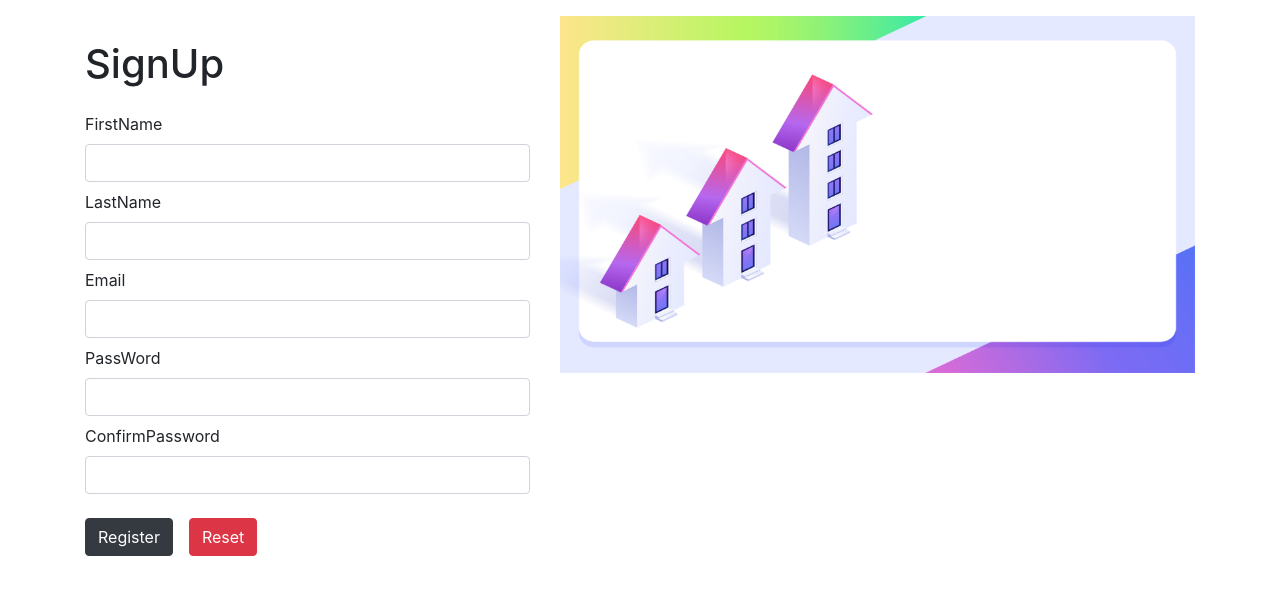
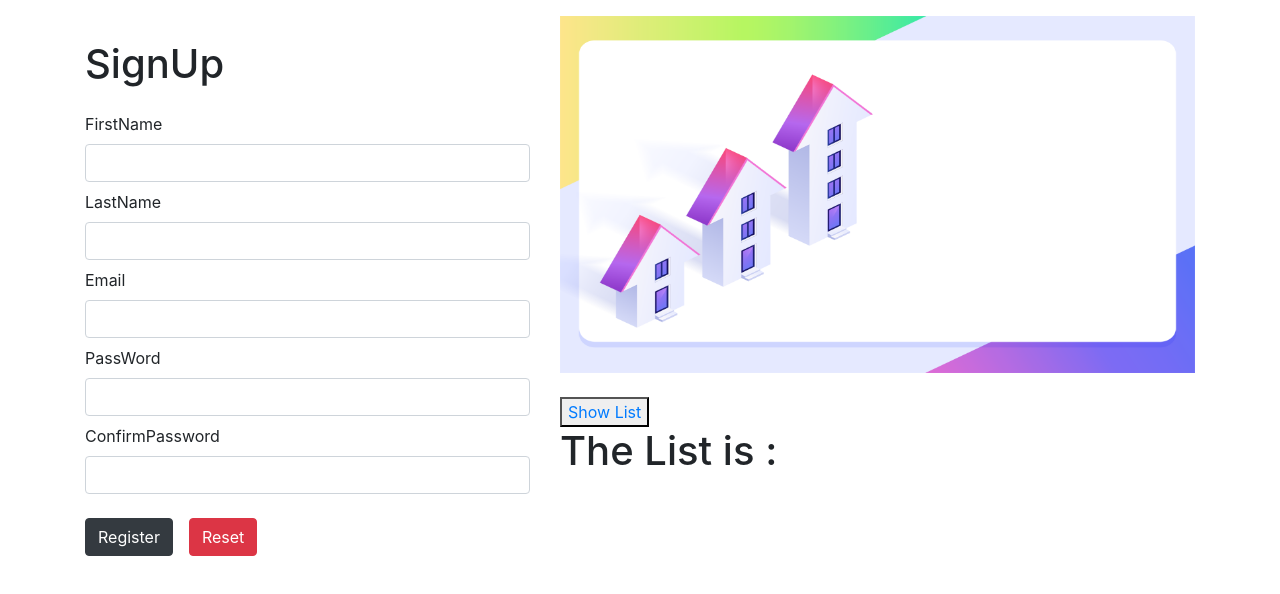
Before and after one commit to fdaei/firoozeh, a React (Create React App) app: page /List in a window 1280 px wide. Shown: the top 594 px of the page. Built offline with nearby package versions, Linux system fonts and the light colour scheme.

Commit message:
added localstorage and router

```diff
--- a/package.json
+++ b/package.json
@@ -10,6 +10,8 @@
     "formik": "^2.2.6",
     "react": "^17.0.2",
     "react-dom": "^17.0.2",
+    "react-router": "^5.2.0",
+    "react-router-dom": "^5.2.0",
     "react-scripts": "4.0.3",
     "web-vitals": "^1.0.1",
     "yup": "^0.32.9"
--- a/src/App.js
+++ b/src/App.js
@@ -1,8 +1,11 @@
 import './App.scss';
 import Imgadd from './ax.png';
 import Sign from './singup';
+import List from './List';
+import { BrowserRouter as Router, Switch, Route , Link } from "react-router-dom";
 function App() {
   return (
+    <Router>
     <div className='container mt-3'>
       <div className='row'>
         <div className='col-sm-5'>
@@ -10,10 +13,17 @@ function App() {
         </div>
         <div className='col-sm-7'>
           <img  className='img-fluid w-100' src={Imgadd} className="img-fluid w-100"/>
-
+          <br/>
+          <br/>
+          <button><Link to="/List">Show List</Link></button>
+          <Switch>
+          <Route path="/List" component={List}>
+          </Route>
+         </Switch>
         </div>
       </div>
     </div>
+    </Router>
   );
 }
 
--- a/src/list.js
+++ b/src/list.js
@@ -1,12 +1,14 @@
-// import React from 'react'
+import React from 'react'
+let name = localStorage.getItem('MyList');
+function list(props) {
+    return (
+        <div>
+        <h1>The List is :</h1>
+        <br/>
+        <br/>
+        {name}
+        </div>
+    )
+}
 
-// function list(props) {
-//     return (
-//         const [list, setlist] = useState(props)
-//         <div>
-
-//         </div>
-//     )
-// }
-
-// export default list
+export default list
--- a/src/singup.js
+++ b/src/singup.js
@@ -1,4 +1,4 @@
-import React, { useState } from "react"
+import React, { useState ,useEffect} from "react"
 import { Formik, Form } from "formik"
 import { TextField } from "./TextField"
 import * as yup from "yup"
@@ -38,6 +38,9 @@ function SignUp() {
       .oneOf([yup.ref("PassWord"), null], "password must match")
       .required("Confirm password is requyired"),
   })
+  useEffect(()=>{
+    localStorage.setItem("MyList", (JSON.stringify(list)));
+  }, [list])
   return (
     <Formik
       initialValues={{
```
Also changed, not shown: 2 other files (tests, documents, lock files or other folders).
